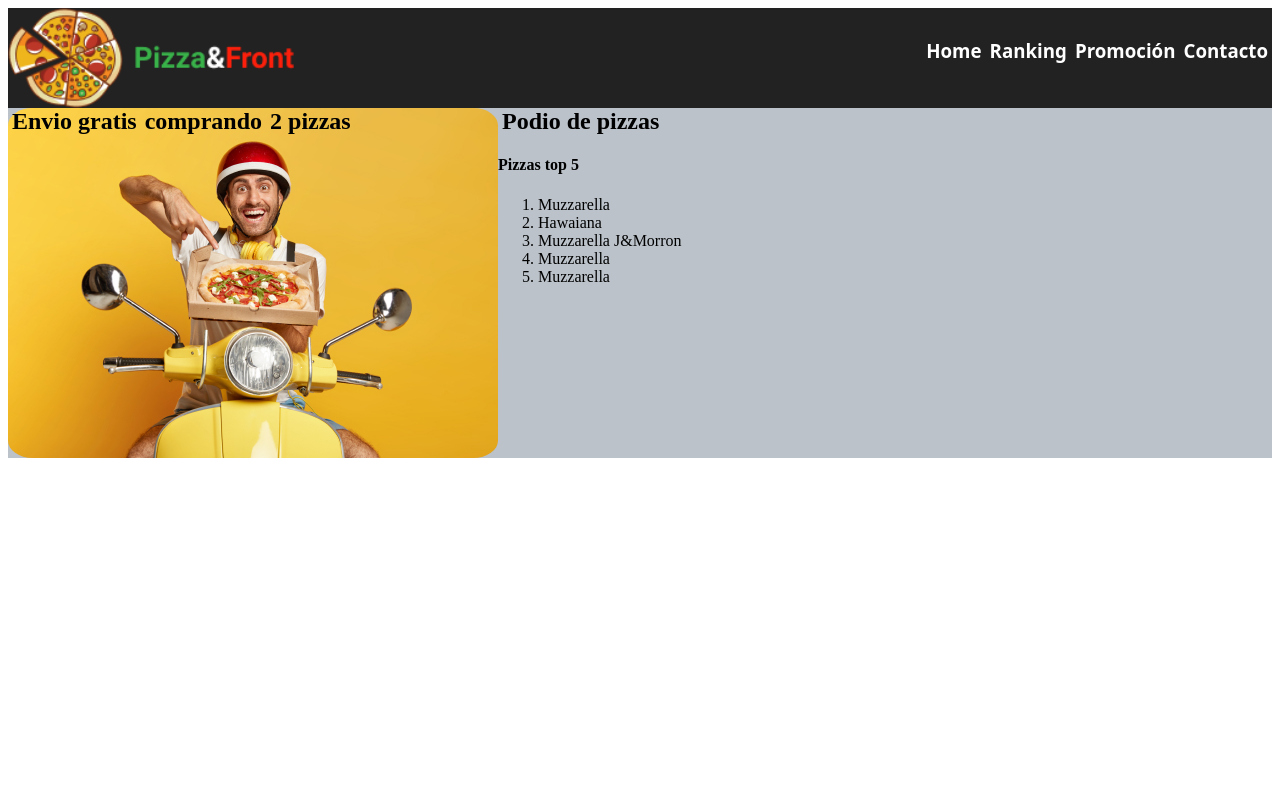
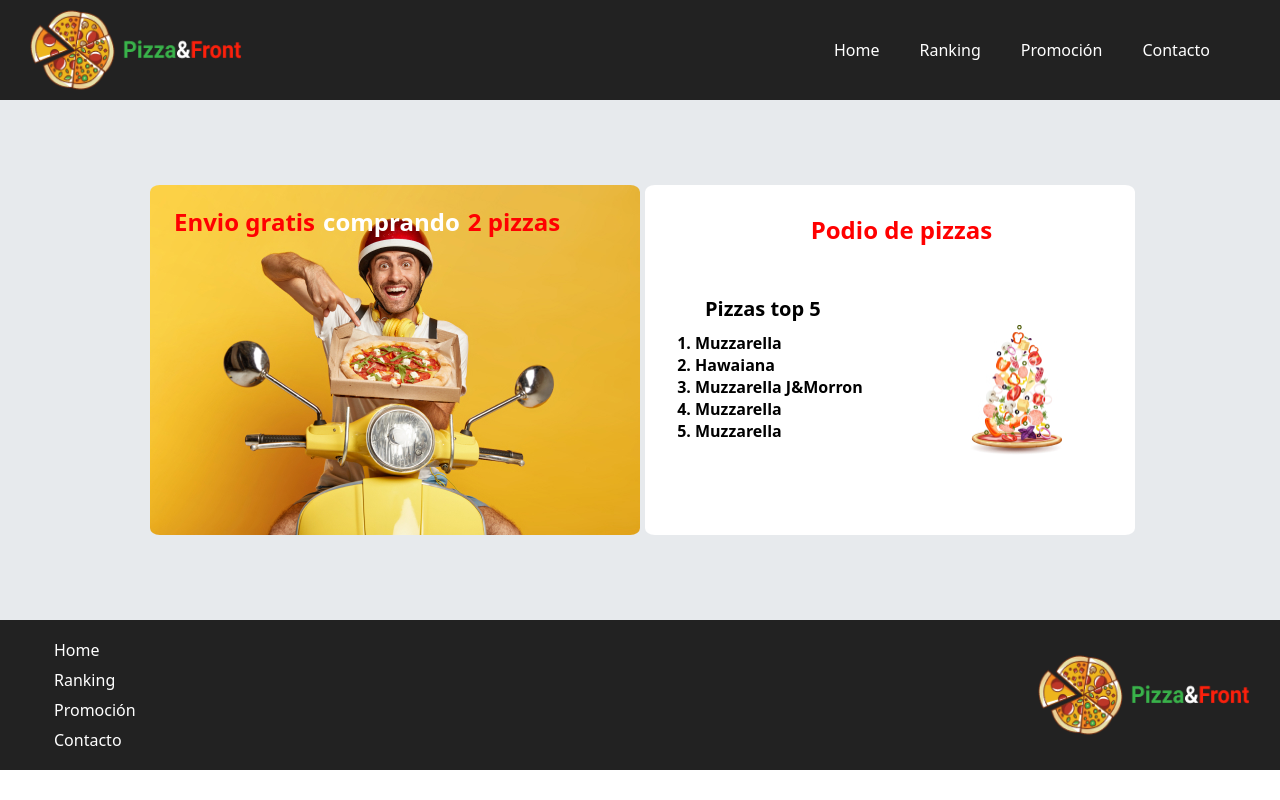
Before and after one commit to acrudaniele/ProyectoPizza, a plain HTML site: page root/index.html in a window 1280 px wide. Drawn offline with Linux system fonts and the light colour scheme.

Commit message:
Finalizado

```diff
--- a/root/css/styles.css
+++ b/root/css/styles.css
@@ -1,3 +1,10 @@
+* {
+    margin: 0;
+    padding: 0;
+    box-sizing:border-box;
+    font-family: system-ui, -apple-system, BlinkMacSystemFont, 'Segoe UI', Roboto, Oxygen, Ubuntu, Cantarell, 'Open Sans', 'Helvetica Neue', sans-serif;
+}
+
 #encabezado {
     background-color: #222222;
     color: white;
@@ -6,13 +13,21 @@
     justify-content: space-between;
     width: 100%;
     height:100px;
+    align-items: center;
 }
 
-#navegacion {
+#navegacion ul {
     display:flex;
     justify-content: space-around;
+    padding: 0 50px;
+    list-style: none;
+    align-items: center;
+    position: relative;
+    top: 15%;
 }
-
+#navegacion ul li {
+    margin: 20px;
+}
 h3{
     margin: 30px 4px;
 }
@@ -20,15 +35,108 @@ h2 {
     margin: 0px 4px;
 }
 #principal {
-    background-color:rgb(187, 194, 201);
+    background-color:rgb(231, 234, 237);
     display: flex;
+    justify-content: center;
+    height: 65vh;
+    align-items: center;
 }
 #promo{
     background-image:url('../img/fondo-promo.jpg');
     background-size: contain;
     width: 490px;
     height:350px;
-    border-radius:5%;
+    border-radius:2%;
     display:flex;
+    position: relative;
+    margin: 5px;
+}
+
+.text {
+    position: absolute;
+    top: 20px;
+    left: 20px;
+    display: flex;
 
 }
+.text-rojo{
+    color: red;
+}
+
+.text-blanco{
+    color: white;
+}
+
+#pizzas {
+    border-radius: 2%;
+    background-color: white;
+    width: 490px;
+    height: 350px;
+    display:flex;
+    position: relative;
+    flex-direction: column;
+}
+
+.centrado {
+    position: absolute;
+    top: 8%;
+    left: 33%;
+}
+
+#listita {
+    position: absolute;
+    left: 50px;
+    top: 100px;
+}
+
+.titulo-lista{
+    font-weight: 700;
+    font-size:20px;
+    margin:10px
+
+}
+.items-lista {
+    font-weight: 700;
+    font-size: 16px;
+    display: flex;
+    flex-direction: column;
+    justify-content: space-around;
+}
+
+
+#pizza-cayendo {
+    position:absolute;
+    right: 15%;
+    top: 40%;
+    width: 92px;
+    height: 130px;
+}
+
+.pie-de-pagina {
+    background-color: #222222;
+    color: white;
+    display: flex;
+    justify-content: space-between;
+    height: 150px;
+    align-items: center;
+}
+
+.logo {
+    width: 212px;
+    height: 80px;
+    margin: 0px 30px;
+}
+
+.nav-pie ul {
+    display:flex;
+    flex-direction: column;
+    justify-content: space-around;
+    padding: 0 50px;
+    list-style: none;
+    position: relative;
+    top: 15%;
+}
+
+.nav-pie ul li {
+    margin: 4px;
+}
--- a/root/index.html
+++ b/root/index.html
@@ -9,36 +9,53 @@
   </head>
   <body>
     <header id="encabezado">
-      <img src="./img/Logo (1).png" alt="logo de la pizzeria" />
+      <img class="logo" src="./img/Logo (1).png" alt="logo de la pizzeria" />
       <nav id="navegacion">
-        <h3>Home</h3>
-        <h3>Ranking</h3>
-        <h3>Promoción</h3>
-        <h3>Contacto</h3>
+        <ul>
+          <li>Home</li>
+          <li>Ranking</li>
+          <li>Promoción</li>
+          <li>Contacto</li>
+        </ul>
       </nav>
     </header>
     <main id="principal">
       <article id="promo">
-        <h2>
-          Envio gratis
-        </h2>
-        <h2>comprando</h2>
-        <h2>2 pizzas</h2>
+        <section class="text">
+          <h2 class="text-rojo">Envio gratis</h2>
+          <h2 class="text-blanco">comprando</h2>
+          <h2 class="text-rojo">2 pizzas</h2>
+        </section>
       </article>
-      <article>
-        <h2>
-          Podio de pizzas
-        </h2>
-        <h4>Pizzas top 5</h4>
-        <ol>
+      <article id="pizzas">
+        <h2 class="text-rojo centrado">Podio de pizzas</h2>
+        <section id="listita">
+          <h4 class="titulo-lista">Pizzas top 5</h4>
+          <ol class="items-lista">
             <li>Muzzarella</li>
             <li>Hawaiana</li>
             <li>Muzzarella J&Morron</li>
             <li>Muzzarella</li>
             <li>Muzzarella</li>
-        </ol>
+          </ol>
+        </section>
+        <img
+          id="pizza-cayendo"
+          src="./img/PizzaFalling.jpg"
+          alt="ingredientes de una pizza cayendo sobre ella"
+        />
       </article>
     </main>
-    <footer></footer>
+    <footer class="pie-de-pagina">
+      <nav class="nav-pie">
+        <ul>
+          <li>Home</li>
+          <li>Ranking</li>
+          <li>Promoción</li>
+          <li>Contacto</li>
+        </ul>
+      </nav>
+      <img class="logo" src="./img/Logo (1).png" alt="logo de la pizzeria" />
+    </footer>
   </body>
 </html>
```
Also changed, not shown: root/img/PizzaFalling.jpg (added).
